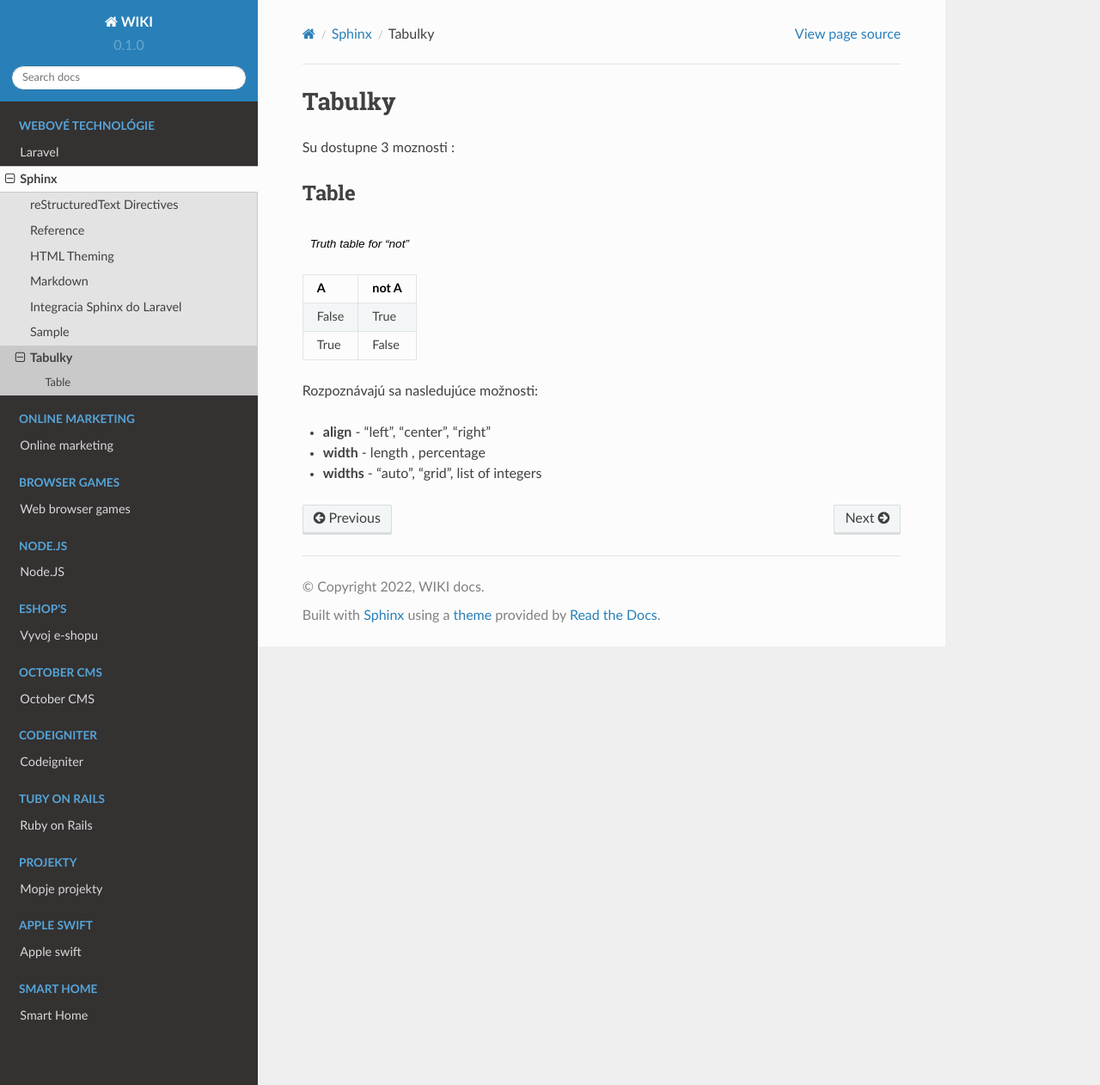
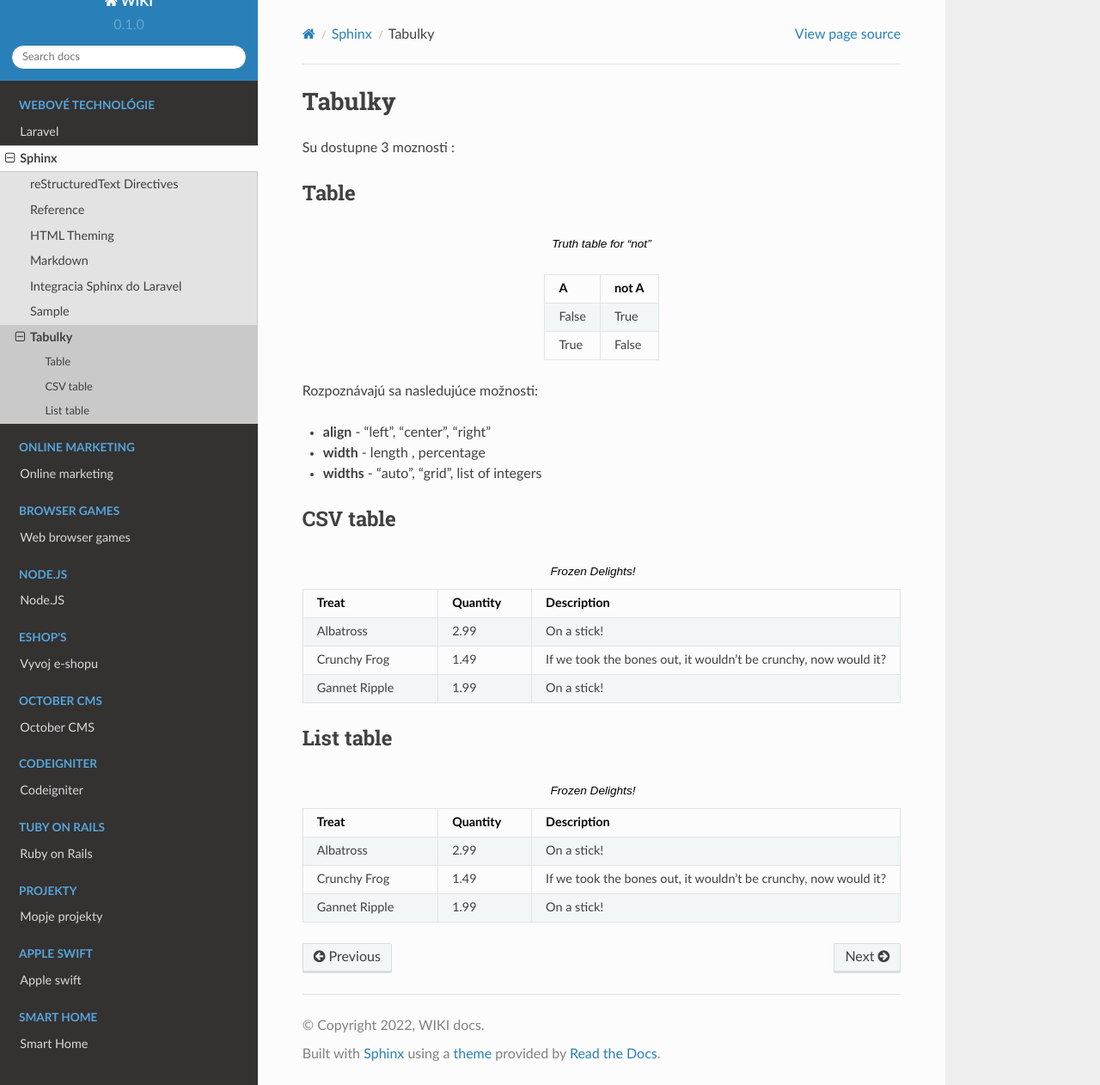
Before and after one commit to Lacike33/RTD_Wiki, a Sphinx documentation site: the page built from docs/source/web/sphinx/tables.rst, in a window 1280 px wide and 1262 px high. Shown: the whole window at 86% size. Built offline with Sphinx 7.4.7 and the Read the Docs theme 2.0.0, drawn with Linux system fonts in a browser that asks for light colours; pages that are not in the unit, such as notebooks, are missing from menus.

Commit message:
Aktualizacia tabuliej

```diff
--- a/docs/source/web/sphinx/tables.rst
+++ b/docs/source/web/sphinx/tables.rst
@@ -10,6 +10,7 @@
 
 .. table:: Truth table for "not"
    :widths: auto
+   :align: center
 
    =====  =====
      A    not A
@@ -23,3 +24,36 @@
 * **align** - "left", "center", "right"
 * **width** - length , percentage
 * **widths** - "auto", "grid", list of integers
+
+CSV table
+---------
+
+.. csv-table:: Frozen Delights!
+   :header: "Treat", "Quantity", "Description"
+   :widths: 15, 10, 30
+
+   "Albatross", 2.99, "On a stick!"
+   "Crunchy Frog", 1.49, "If we took the bones out, it wouldn't be
+   crunchy, now would it?"
+   "Gannet Ripple", 1.99, "On a stick!"
+
+List table
+----------
+
+.. list-table:: Frozen Delights!
+   :widths: 15 10 30
+   :header-rows: 1
+
+   * - Treat
+     - Quantity
+     - Description
+   * - Albatross
+     - 2.99
+     - On a stick!
+   * - Crunchy Frog
+     - 1.49
+     - If we took the bones out, it wouldn't be
+       crunchy, now would it?
+   * - Gannet Ripple
+     - 1.99
+     - On a stick!
```
